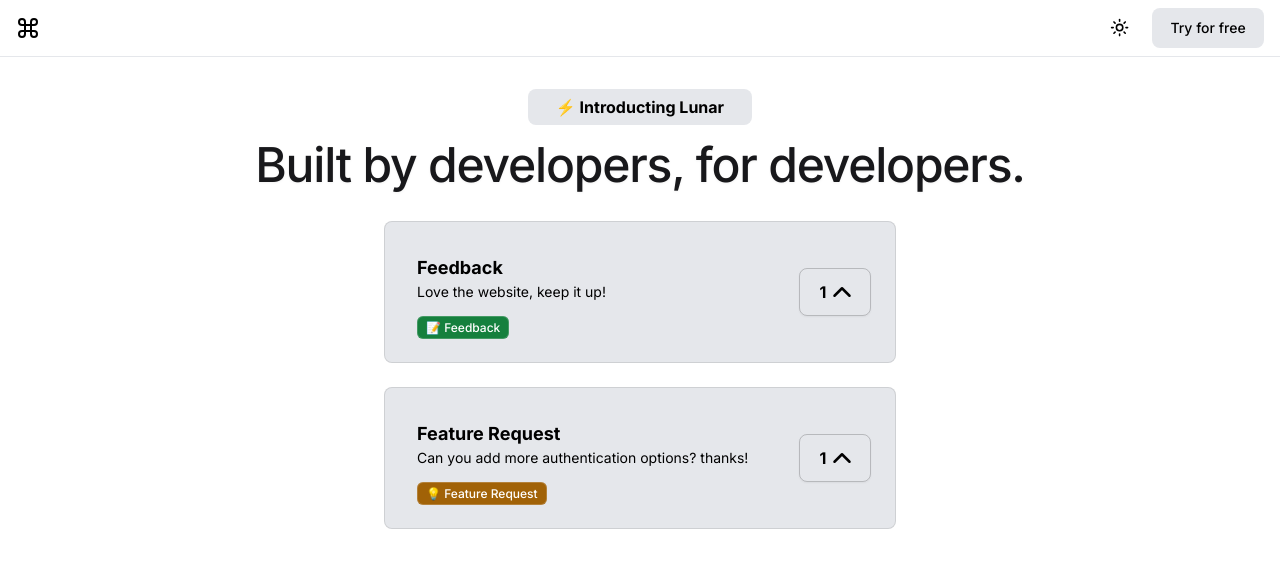
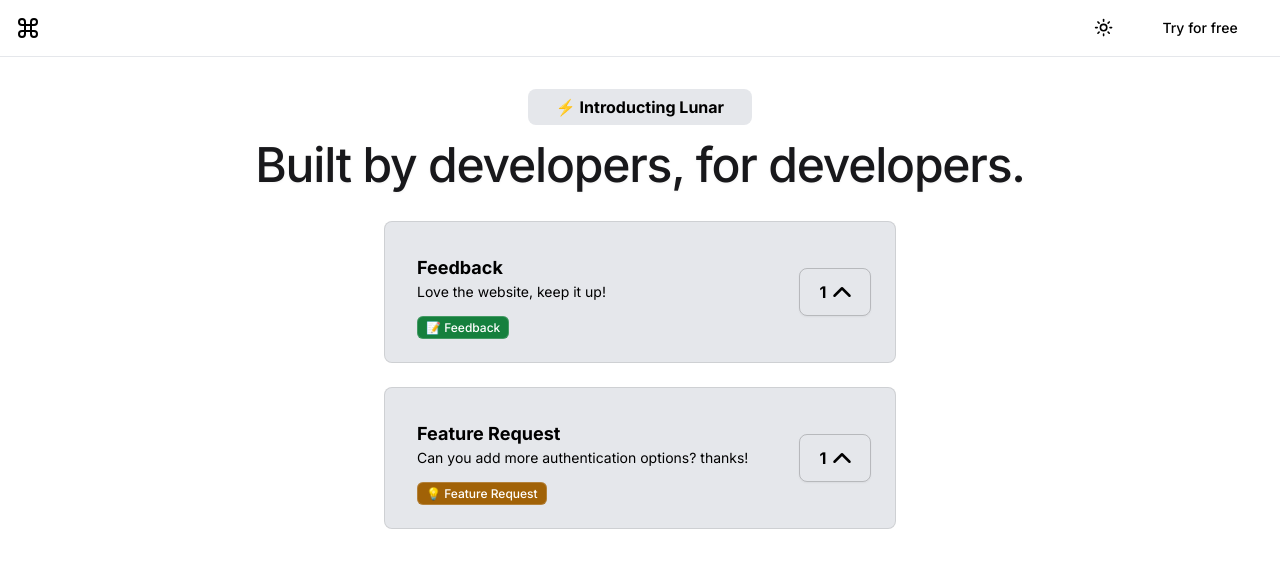
Before and after one commit to ramezj/astralics, a Next.js app in the folder client/: page / in a window 1280 px wide. Shown: the top 568 px of the page. Built offline with nearby package versions, Linux system fonts and the light colour scheme; no server answers.

Commit message:
changed bg and width of TryForFree again

```diff
--- a/client/components/navbar/TryForFree.js
+++ b/client/components/navbar/TryForFree.js
@@ -2,9 +2,9 @@ import { Button } from "../ui/button"
 export const TryForFree = (props) => {
     return (
         <>
-        <Button className='w-[7rem]
+        <Button className='w-[8rem]
         text-sm
-        bg-gray-200
+        bg-white
         dark:bg-zinc-900
         dark:hover:bg-zinc-800
         dark:text-white
```
